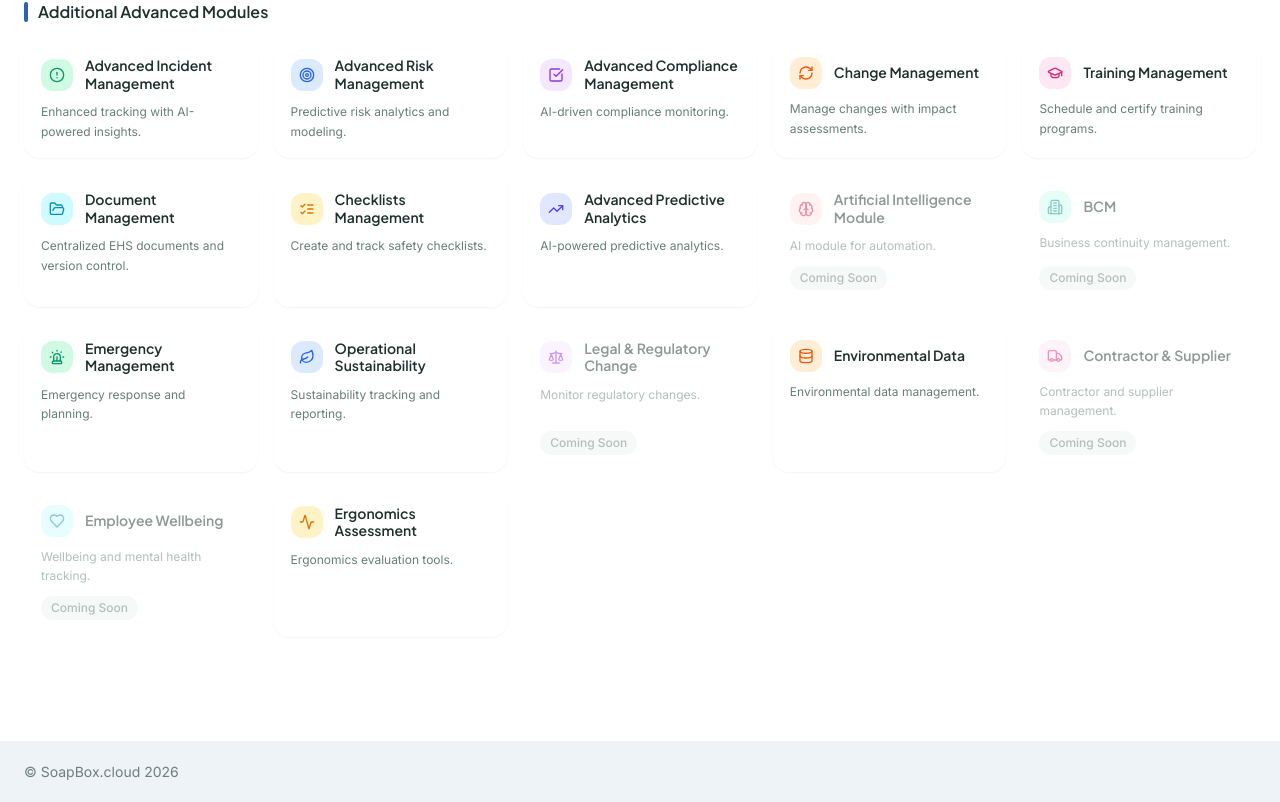
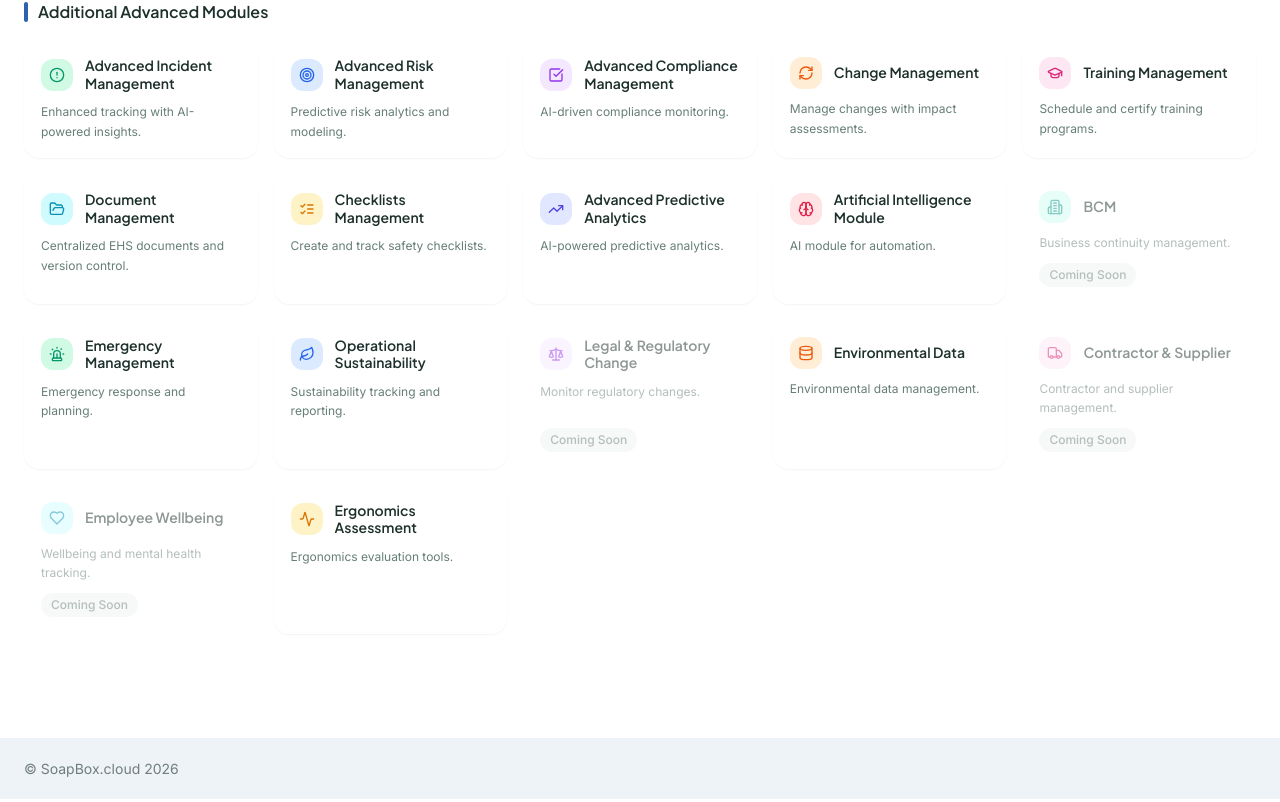
Before and after one commit to SoapBox-Software/soapbox-gateway-landing-page, a React (Vite) app: page /dashboard in a window 1280 px wide. Shown: the part 1419-2221 px from the top of the page. Built offline with nearby package versions, Linux system fonts and the light colour scheme; the HTML template or start-up script is replaced by a standard one.

Commit message:
Changes
Co-authored-by: soapbox-cloud <243727714+soapbox-cloud@users.noreply.github.com>

```diff
--- a/src/data/systemModules.ts
+++ b/src/data/systemModules.ts
@@ -68,7 +68,7 @@ export const systemModules: Record<SystemType, SystemSection[]> = {
         { title: "Document Management", description: "Centralized EHS documents and version control.", url: "https://id-preview--42fa2e52-fd78-40e1-b451-be0a881c8195.lovable.app/", icon: FolderOpen },
         { title: "Checklists Management", description: "Create and track safety checklists.", url: "https://id-preview--e447bfce-0b7f-4ec6-b539-02a40d86875c.lovable.app/", icon: ListChecks },
         { title: "Advanced Predictive Analytics", description: "AI-powered predictive analytics.", icon: TrendingUp, url: "https://id-preview--53b08954-9e88-4792-8c29-9df8b4e997e9.lovable.app/" },
-        { title: "Artificial Intelligence Module", description: "AI module for automation.", icon: Brain, comingSoon: true },
+        { title: "Artificial Intelligence Module", description: "AI module for automation.", icon: Brain, url: "https://id-preview--a482f6e9-c4e9-47e6-b90f-ebeece99b6f6.lovable.app/" },
         { title: "BCM", description: "Business continuity management.", icon: Building2, comingSoon: true },
         { title: "Emergency Management", description: "Emergency response and planning.", icon: Siren, url: "https://id-preview--c85647ec-95ea-4934-9b06-c8f2d35df228.lovable.app/" },
         { title: "Operational Sustainability", description: "Sustainability tracking and reporting.", icon: Leaf, url: "https://id-preview--9ce71eee-3d3b-44a7-adf2-0412767bd887.lovable.app/" },
```
